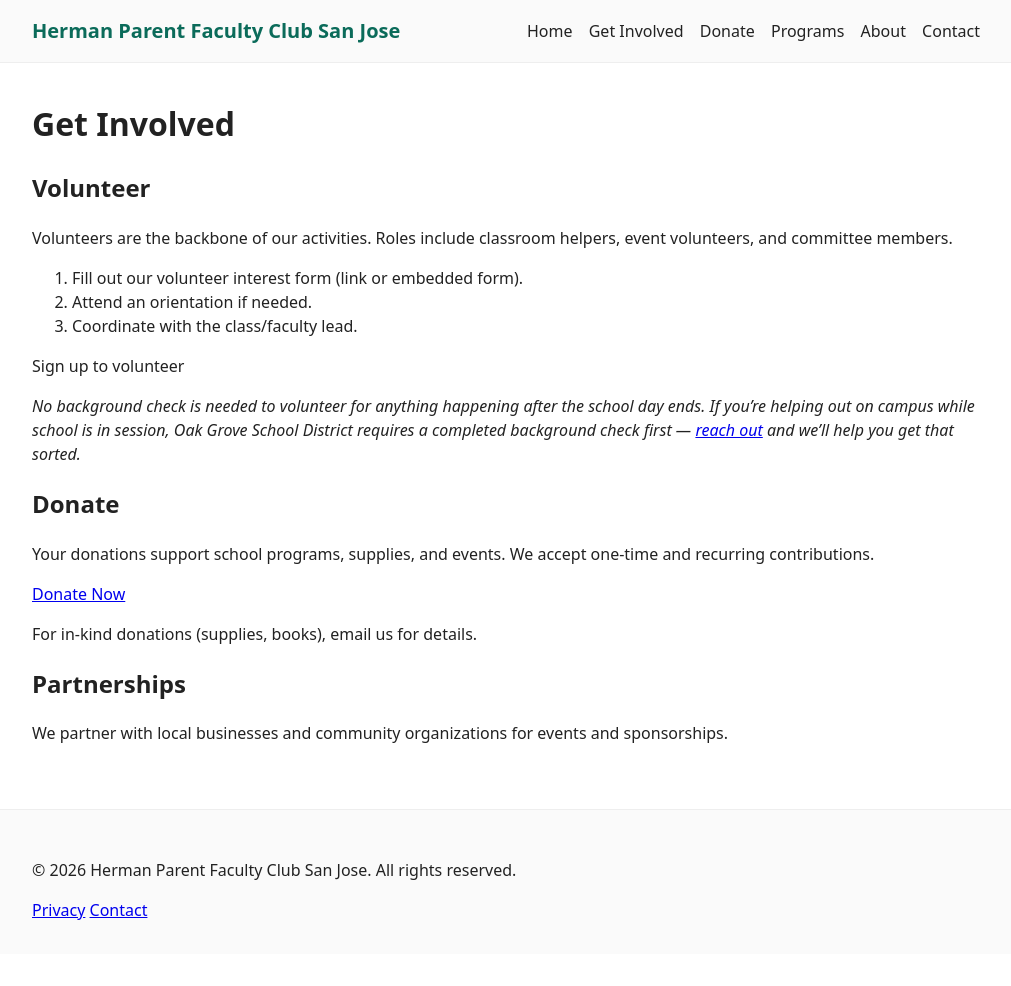
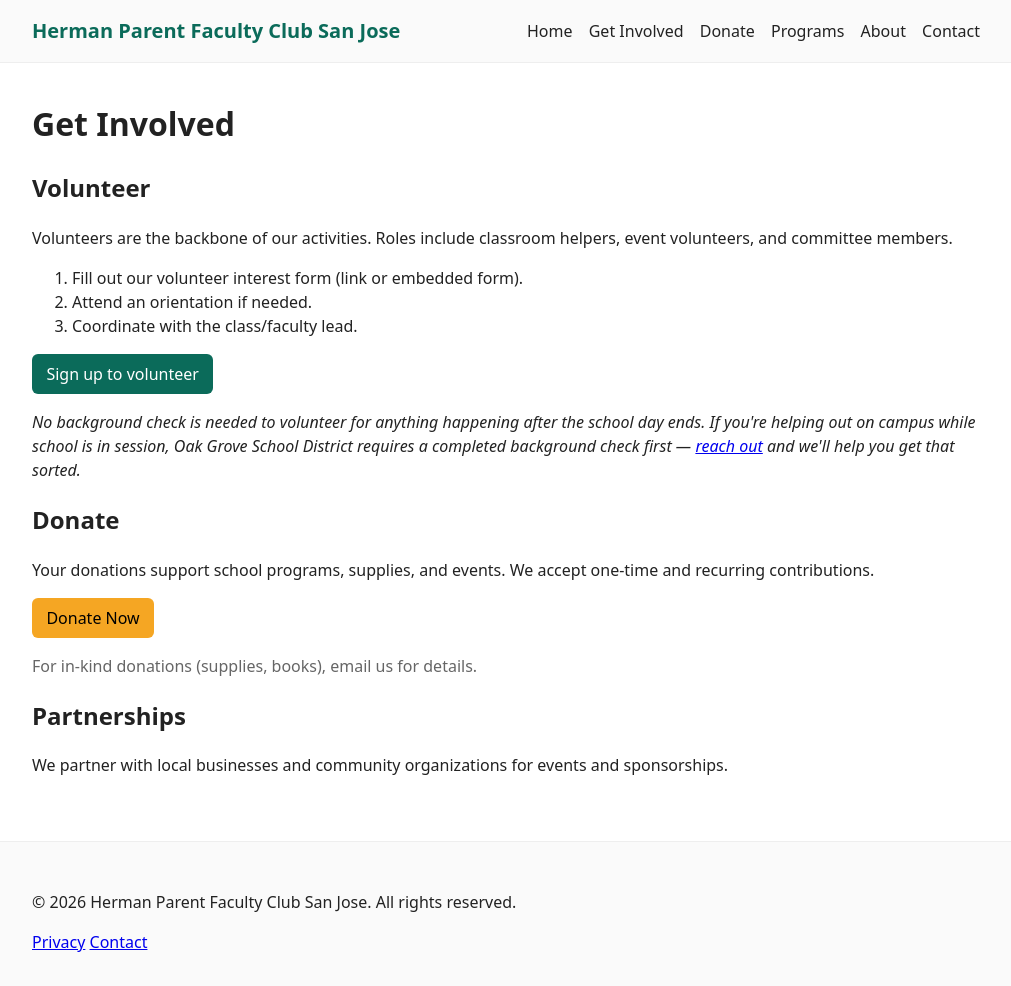
Before and after one commit to hermanparentfacultyclub/www, a Jekyll site: the page built from get-involved.md, in a window 1280 px wide. Shown: the whole page, without its empty margins (134-1145 px from the left). Built offline with Jekyll 4.4.1, drawn with Linux system fonts in a browser that asks for light colours; before the commit the page ends 954 px from its top, so only the background shows below that; part of the change alters nothing that is shown.

Commit message:
Update get-involved.md

```diff
--- a/get-involved.md
+++ b/get-involved.md
@@ -2,30 +2,30 @@
 layout: default
 title: Get Involved | Volunteer with Herman PFC, San Jose
 ---
+<h1>Get Involved</h1>
 
-# Get Involved
+<section aria-labelledby="volunteer">
+  <h2 id="volunteer">Volunteer</h2>
+  <p>Volunteers are the backbone of our activities. Roles include classroom helpers, event volunteers, and committee members.</p>
+  <ol>
+    <li>Fill out our volunteer interest form (link or embedded form).</li>
+    <li>Attend an orientation if needed.</li>
+    <li>Coordinate with the class/faculty lead.</li>
+  </ol>
+  <p><a class="btn" href="{{'https://docs.google.com/forms/d/e/1FAIpQLSdp2hEPDFT147aUDZFxp1I7Xt4eCWk8Ifn1UCkuqR1X2S_SSg/viewform?usp=send_form&pli=1&authuser=0' | absolute_url }}">Sign up to volunteer</a></p>
 
-## Volunteer
+  <em>No background check is needed to volunteer for anything happening after the school day ends. If you're helping out on campus while school is in session, Oak Grove School District requires a completed background check first — <a href="mailto:hello@hermanpfc.org">reach out</a> and we'll help you get that sorted.</em>
 
-Volunteers are the backbone of our activities. Roles include classroom helpers, event volunteers, and committee members.
+</section>
 
-1. Fill out our volunteer interest form (link or embedded form).
-2. Attend an orientation if needed.
-3. Coordinate with the class/faculty lead.
+<section aria-labelledby="donate">
+  <h2 id="donate">Donate</h2>
+  <p>Your donations support school programs, supplies, and events. We accept one-time and recurring contributions.</p>
+  <p class="donate-cta"><a class="btn donate" href="{{'/donate/' | relative_url}}">Donate Now</a></p>
+  <p class="muted">For in-kind donations (supplies, books), email us for details.</p>
+</section>
 
-Sign up to volunteer
-
-*No background check is needed to volunteer for anything happening after the school day ends. If you're helping out on campus while school is in session, Oak Grove School District requires a completed background check first — [reach out](mailto:hello@hermanpfc.org) and we'll help you get that sorted.*
-{: .notice--info}
-
-## Donate
-
-Your donations support school programs, supplies, and events. We accept one-time and recurring contributions.
-
-[Donate Now]({{ '/donate/' | relative_url }})
-
-For in-kind donations (supplies, books), email us for details.
-
-## Partnerships
-
-We partner with local businesses and community organizations for events and sponsorships.
+<section aria-labelledby="partnerships">
+  <h2 id="partnerships">Partnerships</h2>
+  <p>We partner with local businesses and community organizations for events and sponsorships.</p>
+</section>
```
